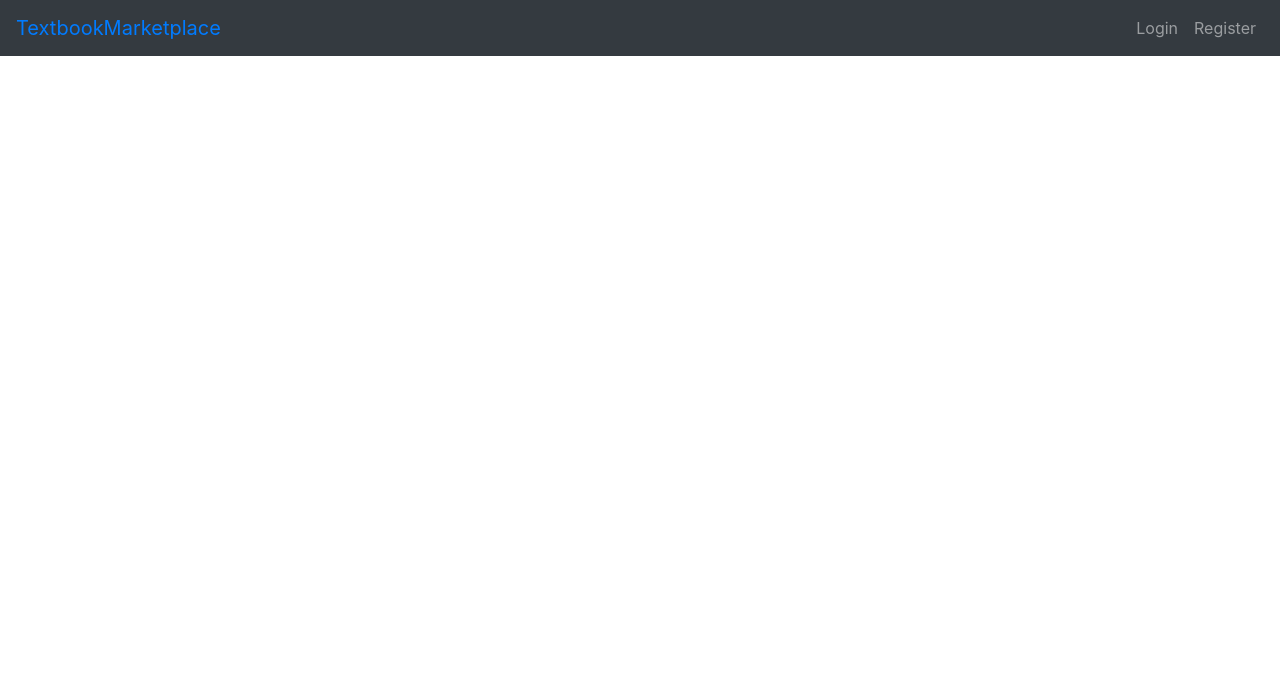
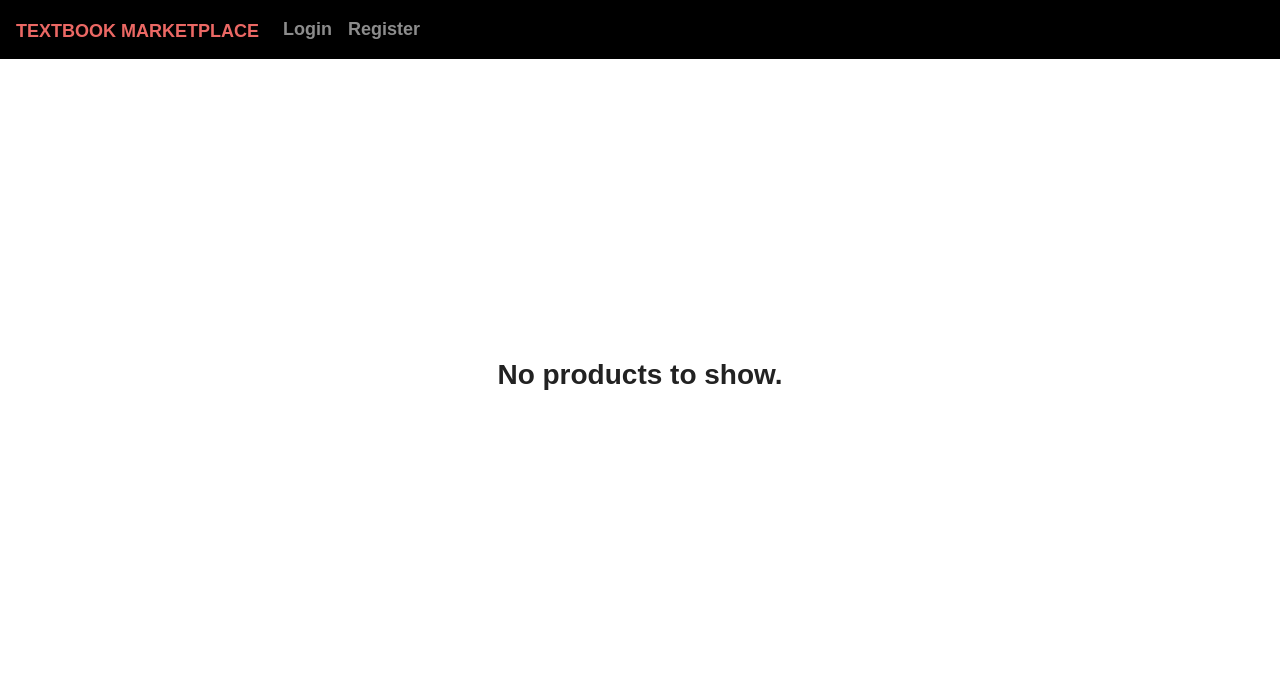
Before and after one commit to Daniel-Ax/HaladoSzt, a Django app: page / in a window 1280 px wide. Shown: the top 698 px of the page. Run offline with Django 4.2, Linux system fonts and the light colour scheme; data that the repository does not hold is empty; some libraries are stand-ins or nearby versions; some web fonts are replaced.

Commit message:
UI modifications

```diff
--- /dev/null
+++ b/TextbookMarketplace/TextbookMarketplaceApp/static/textbook_stylesheet.css
@@ -0,0 +1,26 @@
+.navbar-brand {
+    margin-left: 1rem;
+}
+
+.col-center {
+    margin: 0 auto;
+}
+
+.center-items {
+    height: 80vh;
+    display: flex;
+    align-items: center;
+    justify-content: center;
+}
+
+@media (max-width: 767px) {
+    .card {
+        margin: 2%;
+        width: 96%;
+    }
+}
+@media (min-width: 768px) {
+    .card {
+        margin: 1rem;
+    }
+}
--- a/TextbookMarketplace/TextbookMarketplaceApp/templates/base.html
+++ b/TextbookMarketplace/TextbookMarketplaceApp/templates/base.html
@@ -1,4 +1,5 @@
 <!-- TextbookMarketplaceApp/templates/base.html -->
+{% load static %}
 
 <!DOCTYPE html>
 <html lang="en">
@@ -7,8 +8,8 @@
     <meta name="viewport" content="width=device-width, initial-scale=1.0">
     {% block title %}<title>TextbookMarketplace</title>{% endblock %}
     <!-- Bootstrap -->
-    <link rel="stylesheet" href="https://cdn.jsdelivr.net/npm/bootstrap@4.3.1/dist/css/bootstrap.min.css"
-          integrity="sha384-ggOyR0iXCbMQv3Xipma34MD+dH/1fQ784/j6cY/iJTQUOhcWr7x9JvoRxT2MZw1T" crossorigin="anonymous">
+    <link href="https://cdn.jsdelivr.net/npm/bootswatch@5.3.2/dist/journal/bootstrap.min.css" rel="stylesheet">
+    <link rel="stylesheet" type="text/css" href="{% static 'textbook_stylesheet.css' %}">
     <script src="https://code.jquery.com/jquery-3.3.1.slim.min.js"
             integrity="sha384-q8i/X+965DzO0rT7abK41JStQIAqVgRVzpbzo5smXKp4YfRvH+8abtTE1Pi6jizo"
             crossorigin="anonymous"></script>
@@ -21,7 +22,7 @@
 </head>
 <body>
 <nav class="navbar navbar-expand-lg navbar-dark bg-dark">
-    <a class="navbar-brand text-primary" href="/">TextbookMarketplace</a>
+    <a class="navbar-brand text-primary" href="/">Textbook Marketplace</a>
     <button class="navbar-toggler" type="button" data-toggle="collapse" data-target="#navbarNav"
             aria-controls="navbarNav" aria-expanded="false" aria-label="Toggle navigation">
         <span class="navbar-toggler-icon"></span>
--- a/TextbookMarketplace/TextbookMarketplaceApp/templates/index.html
+++ b/TextbookMarketplace/TextbookMarketplaceApp/templates/index.html
@@ -4,9 +4,14 @@
 
 {% block content %}
 
+    {% if products|length == 0 %}
+        <div class="text-center center-items">
+            <h3>No products to show.</h3>
+        </div>
+    {% else %}
+        <div class="row col-md-11 col-center">
             {% for product in products %}
-        <div class="container col-md-4">
-            <div class="card">
+                <div class="card col-md-4">
                     {% if product.image %}
                         <img class="card-img-top" src="{{ product.image.url }}" alt="Product Image">
                     {% else %}
@@ -23,6 +28,7 @@
                         {% endif %}
                     </div>
                 </div>
+            {% endfor %}
         </div>
-    {% endfor %}
+    {% endif %}
 {% endblock %}
--- a/TextbookMarketplace/TextbookMarketplaceApp/templates/product_detail.html
+++ b/TextbookMarketplace/TextbookMarketplaceApp/templates/product_detail.html
@@ -5,7 +5,7 @@
 {% block content %}
     <div class="container mt-4">
         <h2>{{ product.name }} details</h2>
-        <p>Price: ${{ product.price }}</p>
+        <p>Price: {{ product.price }} HUF</p>
         <p>Description: {{ product.description }}</p>
         <p>Category: {{ product.category }}</p>
         <p>Date Posted: {{ product.date_posted|date:"F d, Y" }}</p>
@@ -19,6 +19,7 @@
                 <input type="submit" value="Delete">
             </form>
         {% endif %}
+        <br />
         <a href="/" class="btn btn-info">Back to Products</a>
     </div>
 {% endblock %}
```
Also changed, not shown: 1 other file. Lines whose indentation alone changed are shown as unchanged.
